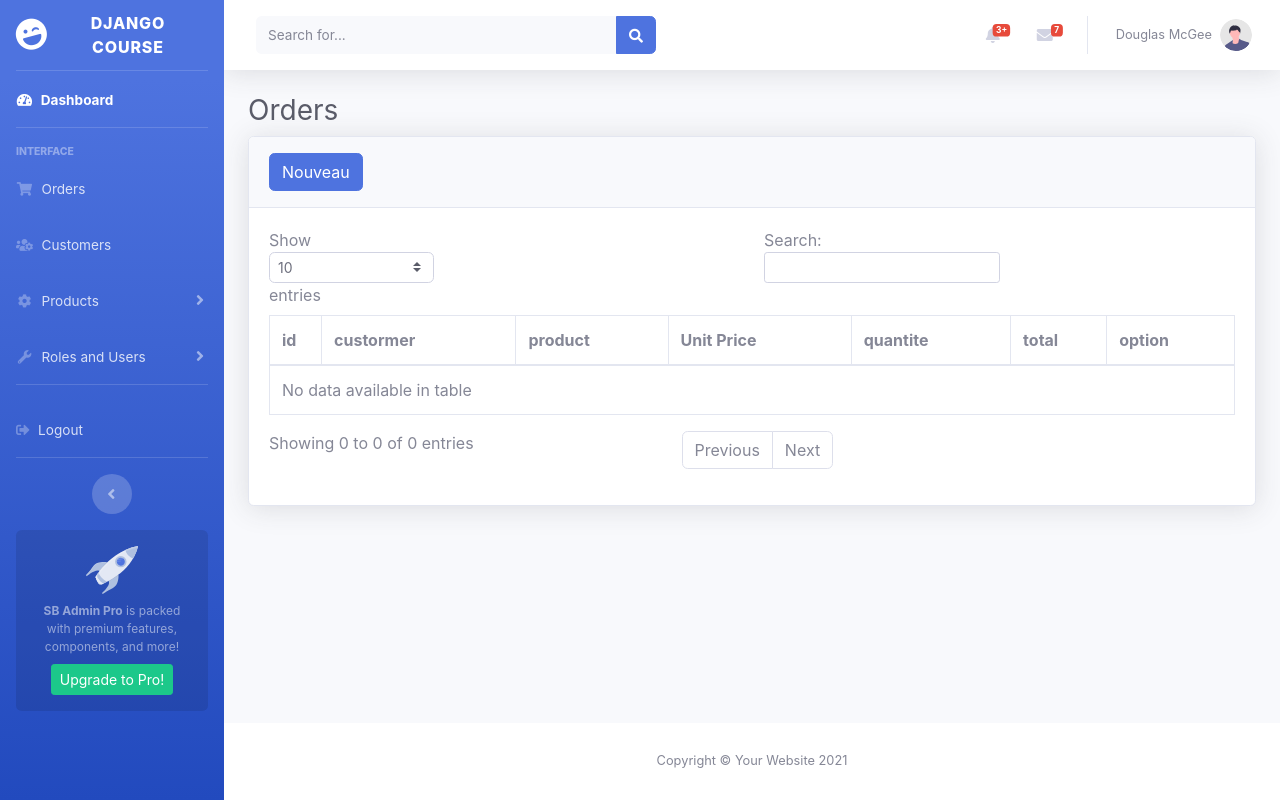
After one commit to Arsenicpoison/djangoCourse, a Django app: page /orders/ in a window 1280 px wide. The commit adds this page. Run offline with Django 4.2, Linux system fonts and the light colour scheme; data that the repository does not hold is empty; some libraries are stand-ins or nearby versions.

Commit message:
branch orders development

```diff
--- a/app/forms/__init__.py
+++ b/app/forms/__init__.py
@@ -1,3 +1,4 @@
 from .categoryForm import CategoryForm
 from .productForm import ProductForm
 from .customerForm import CustomerForm
+from .ordersForm import OrdersForm
--- /dev/null
+++ b/app/templates/app/orders/index.html
@@ -0,0 +1,84 @@
+{% extends 'app/layout/default.html' %}
+{% block content %}
+<!-- Begin Page Content -->
+<div class="container-fluid">
+  <!-- Page Heading -->
+  <h1 class="h3 mb-2 text-gray-800">Orders</h1>
+
+  <!-- DataTales Example -->
+  <div class="card shadow mb-4">
+    <div class="card-header py-3">
+      <a href="{% url 'orders_add' %}" class="btn btn-primary"
+        >Nouveau</a
+      >
+    </div>
+    <div class="card-body">
+
+
+      {% if messages %}
+       {% for message in messages %}
+      <div class="alert alert-success alert-dismissible fade show" role="alert">
+        <i class="fas fa-alert mr-1"></i>{{ message }}
+        <button type="button" class="close" data-dismiss="alert" aria-label="Close">
+            <span aria-hidden="true">&times;</span>
+        </button>
+      </div>
+      {% endfor %}
+      {% endif %}
+
+      <div class="table-responsive">
+        <table
+          class="table table-bordered"
+          id="dataTable"
+          width="100%"
+          cellspacing="0"
+        >
+          <thead>
+             <th>id</th>
+            <th>custormer</th>
+             <th>product</th>
+             <th>Unit Price</th>
+             <th>quantite</th>
+             <th>total</th>
+             <th>option</th>
+          </thead>
+          <tbody>
+            {% for orders in orders %}
+            <tr>
+                <td>{{orders.id}}</td>
+                <td>{{ orders.custormer.first_name}} {{ orders.custormer.last_name}}</td>
+                <td>{{ orders.product.product_name}}</td>
+                <td>{{ orders.product.unit_price}}</td>
+                <td>{{ orders.quantite}}</td>
+                <td>{{ orders.total}}</td>
+              <td>
+                <a
+                  href=" {% url 'orders_edit' orders.id %}"
+                  class="btn btn-primary"
+                  >Edit</a
+                >
+
+                <form
+                  action=" {% url 'orders_delete' orders.id %} "
+                  method="post"
+                >
+                  {% csrf_token %}
+                  <button
+                    type="submit"
+                    onclick="return confirm('Voulez vous supprimer cet order ?')"
+                    class="btn btn-danger"
+                  >
+                    Delete
+                  </button>
+                </form>
+              </td>
+            </tr>
+            {% endfor %}
+          </tbody>
+        </table>
+      </div>
+    </div>
+  </div>
+</div>
+<!-- /.container-fluid -->
+{% endblock %}
--- a/app/templates/app/partials/sidebar.html
+++ b/app/templates/app/partials/sidebar.html
@@ -27,7 +27,7 @@
     </div>
 <!-- Nav Item - Tables -->
     <li class="nav-item">
-        <a class="nav-link" href="#">
+        <a class="nav-link" href="{% url 'orders_index' %}">
             <i class="fas fa-fw fa-shopping-cart"></i>
             <span>Orders</span></a>
     </li>
--- a/app/urls.py
+++ b/app/urls.py
@@ -16,7 +16,7 @@
 
 #from django.contrib import admin
 from django.urls import path
-from app.views import *
+from app.views import home,orders,categories,products,customers
 
 urlpatterns = [
     # path('admin/', admin.site.urls),
@@ -40,4 +40,13 @@
     path('customers/edit/<int:id>',customers.edit, name='customers_edit'),
     path('customers/delete/<int:id>',customers.delete, name='customers_delete'),
 
+
+    path('orders/',orders.index, name='orders_index'),
+    path('orders/add',orders.add, name='orders_add'),
+    path('orders/store',orders.store, name='orders_store'),
+    path('orders/edit/<int:id>',orders.edit, name='orders_edit'),
+    path('orders/delete/<int:id>',orders.delete, name='orders_delete'),
+    path('orders/getProducts',orders.getProducts, name='orders_getProducts'),
+    path('orders/getUnitPrice',orders.getUnitPrice, name='orders_getUnitPrice'),
+
 ]
--- /dev/null
+++ b/app/views/orders.py
@@ -0,0 +1,89 @@
+from django.http import HttpRequest
+from django.shortcuts import redirect, render
+from django.contrib import messages
+
+from app.models import Order
+from app.forms import OrdersForm
+
+def index(request):
+    assert isinstance(request, HttpRequest)
+    orders = Order.objects.all()
+    return render(
+        request,
+        'app/orders/index.html',
+        {
+            'orders': orders
+        }
+    )
+
+def add(request):
+    form = OrdersForm()
+    return render(
+        request,
+        'app/orders/add.html',
+        {
+            'form': form
+        }
+    )
+
+def store(request):
+    if request.method == 'POST':
+        form = OrdersForm(request.POST)
+        if form.is_valid():
+            form.save()
+        messages.success(request, "orders has been saved successfully !")
+        return redirect('/orders')
+
+def edit(request, id):
+    assert isinstance(request, HttpRequest)
+    if request.method == "GET":
+        if id == 0:
+            form = CustomerForm()
+        else:
+            orders = Orders.objects.get(pk=id)
+            form = OrdersForm(instance=customers)
+        return render(
+            request,
+            'app/orders/edit.html',
+            {
+                'form': form
+            }
+        )
+    else:
+        if id == 0:
+            form = OrdersForm(request.POST)
+        else:
+            orders = Customer.objects.get(pk=id)
+            form = CustomerForm(request.POST, instance=orders)
+        if form.is_valid():
+            form.save()
+        messages.success(request, "Orders has been updated successfully !")
+        return redirect('/orders')
+
+def delete(request, id):
+    orders = Orders.objects.get(pk=id)
+    orders.delete()
+    messages.success(request, "Customer has been removed successfully !")
+    return redirect('/orders')
+
+def getProducts(request):
+    category_id = request.GET.get('category_id')
+    products = Product.objects.filter(category_id = category_id).order_by('product_name')
+    return render(
+        request,
+        'app/orders/getProducts.html',
+        {
+            'products': products
+        }
+    )
+
+def getUnitPrice(request):
+    id_product = request.GET.get('id_product')
+    product = Product.objects.get(pk = id_product)
+    return render(
+        request,
+        'app/orders/getUnitPrice.html',
+        {
+            'product': product
+        }
+    )
```
Also changed, not shown: app/forms/ordersForm.py (added, +8 -0 lines), app/templates/app/orders/add.html (added, +56 -0 lines), app/templates/app/orders/edit.html (added, +34 -0 lines).
